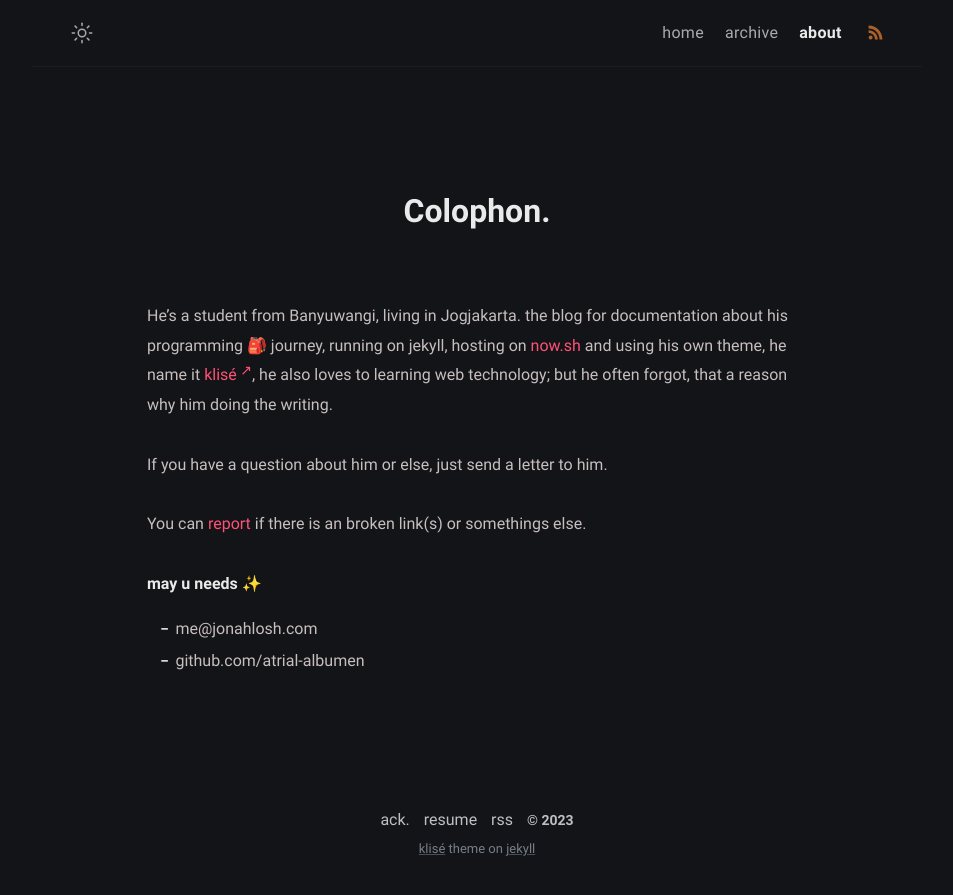
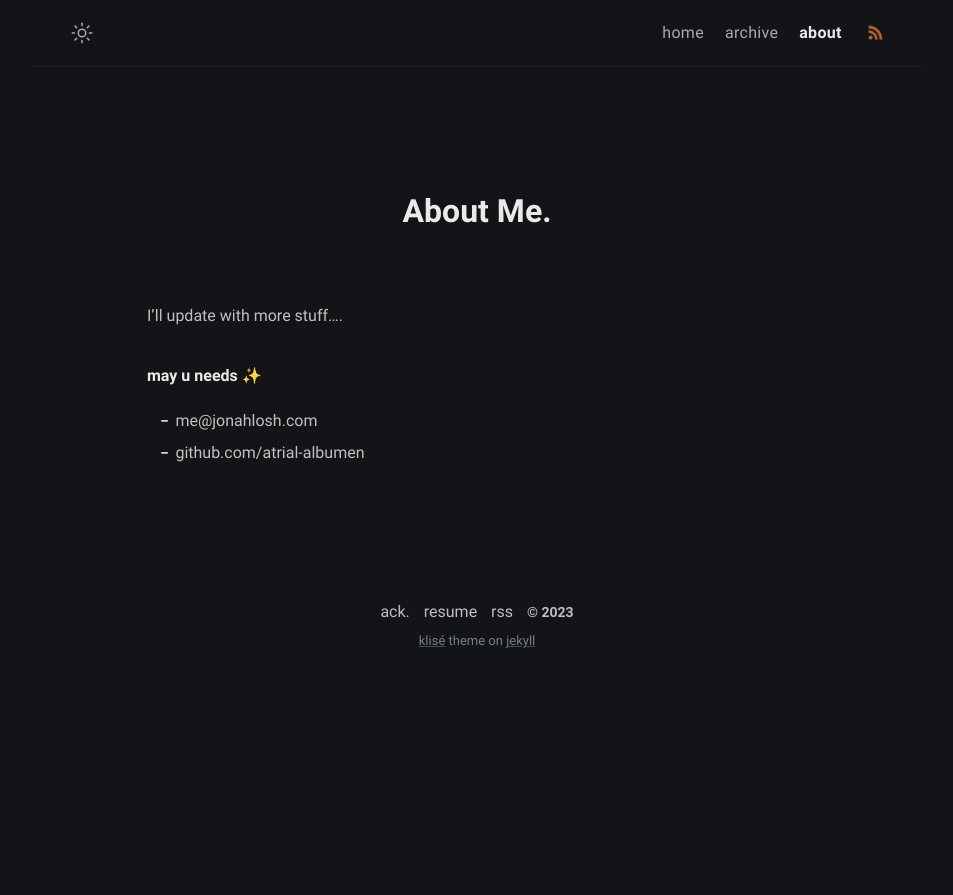
Before and after one commit to atrial-albumen/atrial-albumen.github.io, a Jekyll site: the page built from about.md, in a window 1280 px wide. Shown: the top 895 px of the page, without its empty margins (163-1116 px from the left). Built offline with Jekyll 4.4.1, drawn with Linux system fonts in a browser that asks for light colours.

Commit message:
Updated About

```diff
--- a/about.md
+++ b/about.md
@@ -1,16 +1,12 @@
 ---
-title: Colophon
+title: About Me
 permalink: /about/
 layout: page
-excerpt: Hello peeps, I'm student of computer science from Banyuwangi, living in Jogjakarta. This blog for documentation about my programming journey, running on jekyll, hosting on netlify and using my own simple theme.
+excerpt: I'm a pianist. I got my B.A. in Music Performance from North Greenville University, and I'm currently pursuing my M.M. in Performance at Converse University with Dr. Steven Graff.
 comments: false
 ---
 
-He's a student from Banyuwangi, living in Jogjakarta. the blog for documentation about his programming 🎒 journey, running on jekyll, hosting on [now.sh](http://now.sh) and using his own theme, he name it <a href="https://github.com/piharpi/jekyll-klise" target="_blank" rel="noopener">klisé</a>, he also loves to learning web technology; but he often forgot, that a reason why him doing the writing.
-
-If you have a question about him or else, just send a letter to him.
-
-You can [report](http://github.com/piharpi/jekyll-klise/issues/new) if there is an broken link(s) or somethings else.
+I'll update with more stuff....
 
 **may u needs ✨**
 
```
